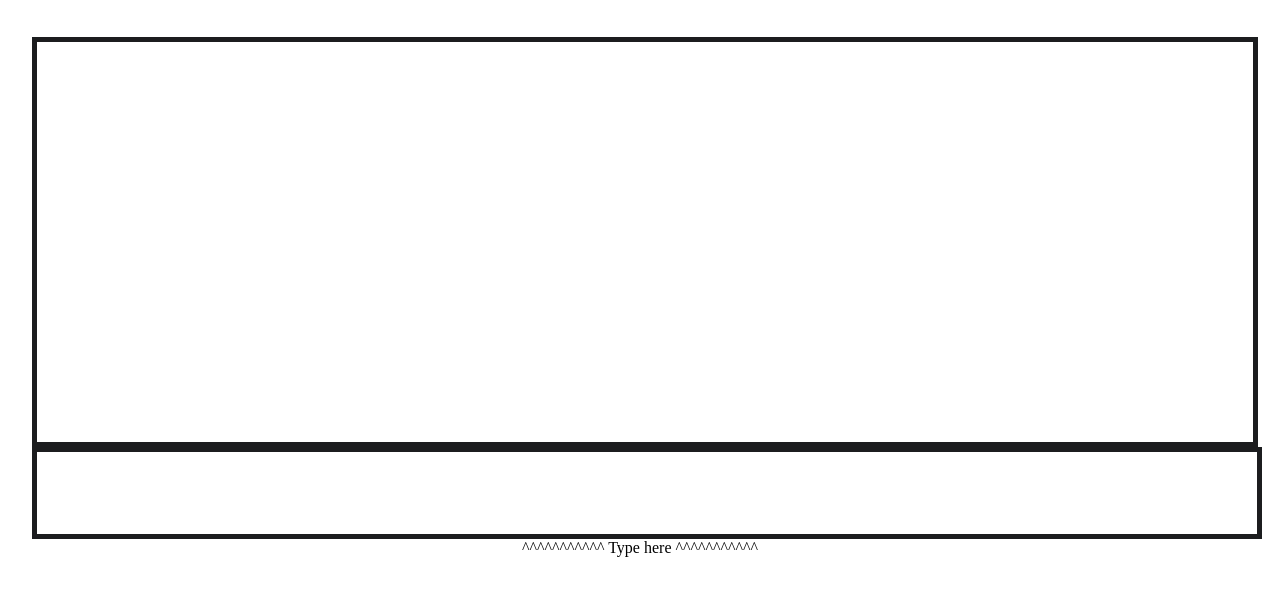
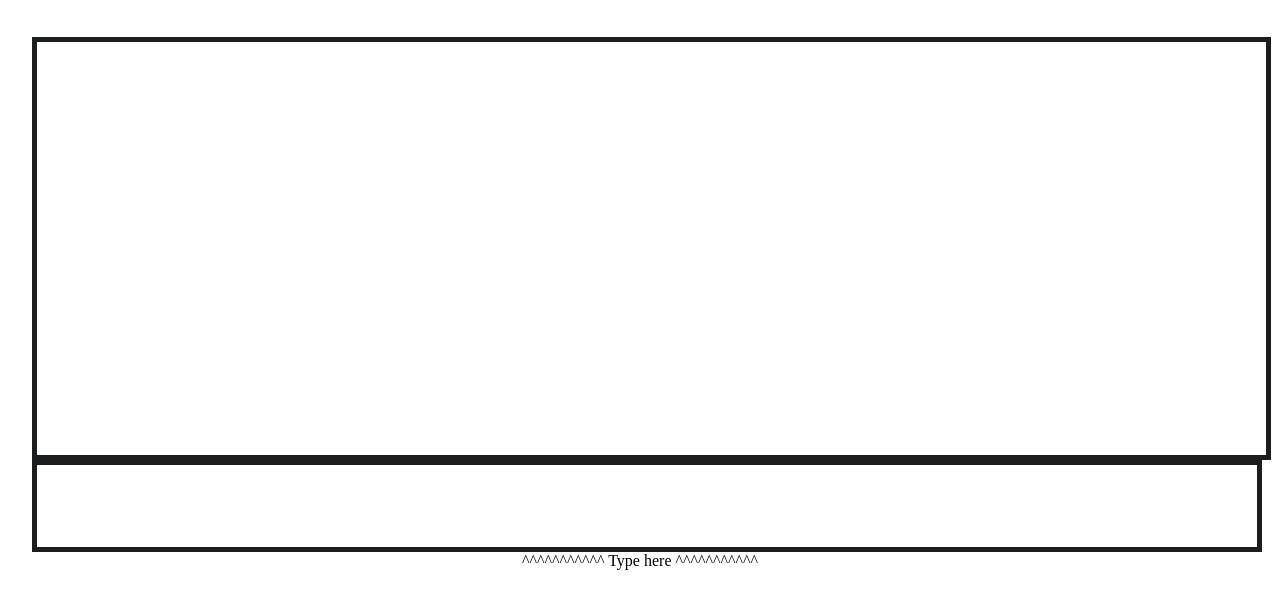
Before and after one commit to ChrisJDerm/website, a website: page ChatScreen/ChatScreen.html in a window 1280 px wide. Shown: the part 115-724 px from the top of the page. Drawn offline with nearby package versions, Linux system fonts and the light colour scheme; no server answers.

Commit message:
chat style

```diff
--- a/MainMenu/MainStyle.css
+++ b/MainMenu/MainStyle.css
@@ -97,4 +97,8 @@ body {
     justify-content: left;
     text-align: left;
     font-size: 3vw;
+    list-style: none;
+    scroll-behavior: auto;
+    overflow: scroll;
+    padding: .5vw;
 }
```
